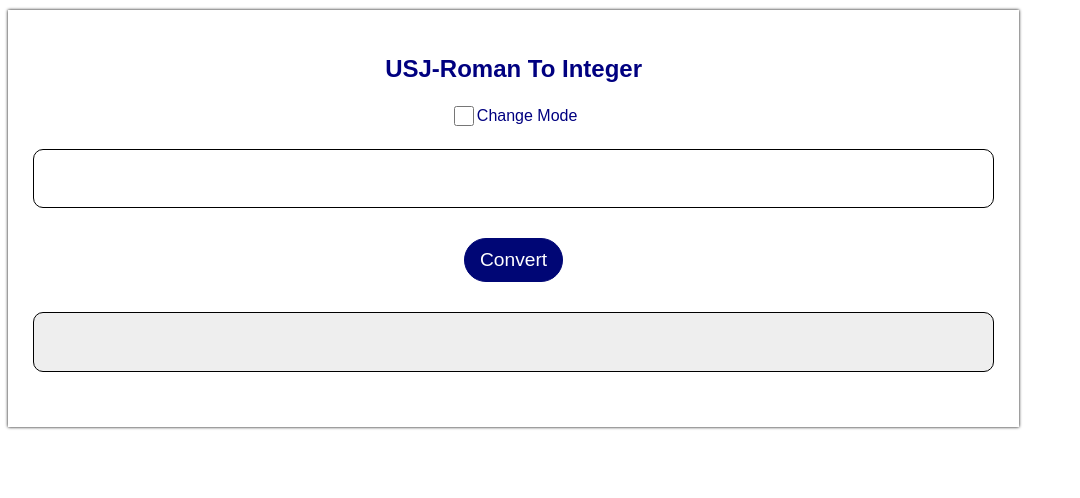
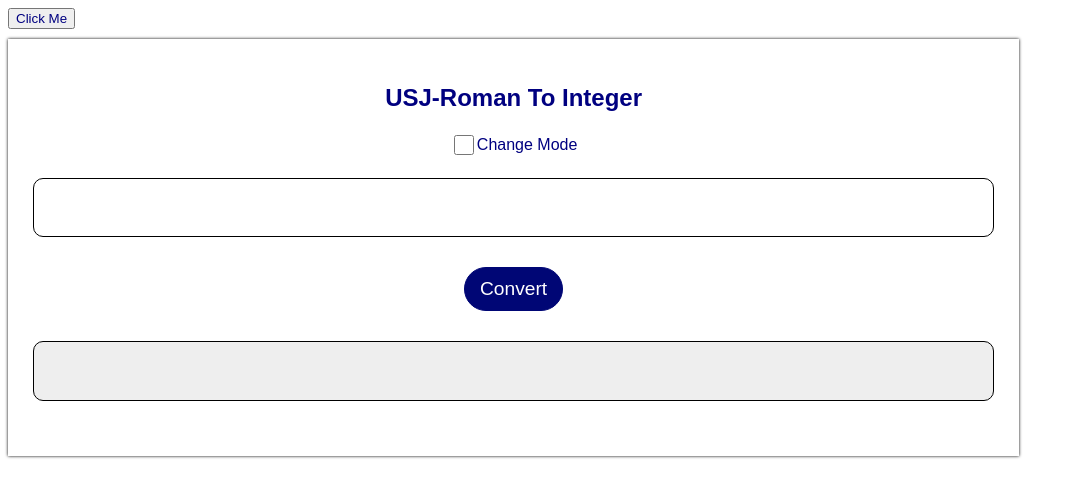
Before and after one commit to racheltwitchy/RomanConverterT6, a plain HTML site: page index.html in a window 1280 px wide. Shown: the whole page, without its empty margins (0-1080 px from the left). Drawn offline with Linux system fonts and the light colour scheme.

Commit message:
Add button

```diff
--- a/index.html
+++ b/index.html
@@ -10,6 +10,9 @@
       gtag('config', 'G-KY387T05ND');
     </script>
     <script src="romans.js"></script>
+    <button onclick="gtag('event', 'button_click', {'event_category': 'category', 'event_label': 'label'});">
+    Click Me
+    </button>
     <link rel="stylesheet" href="romans.css">
   </head>
   <body onload="init()">
```
